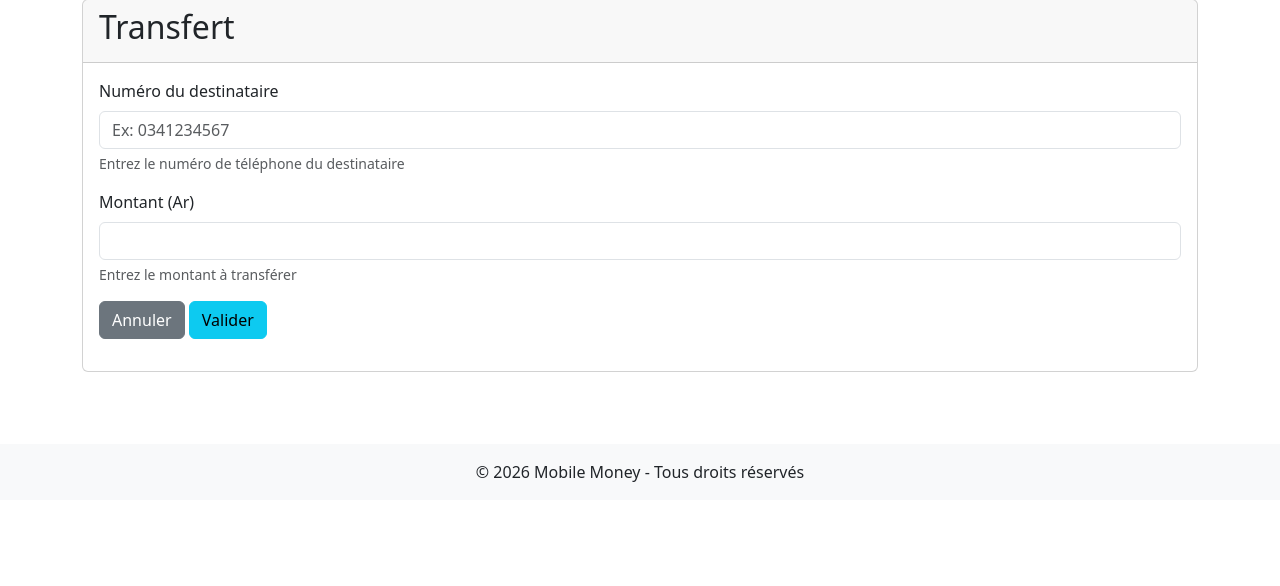
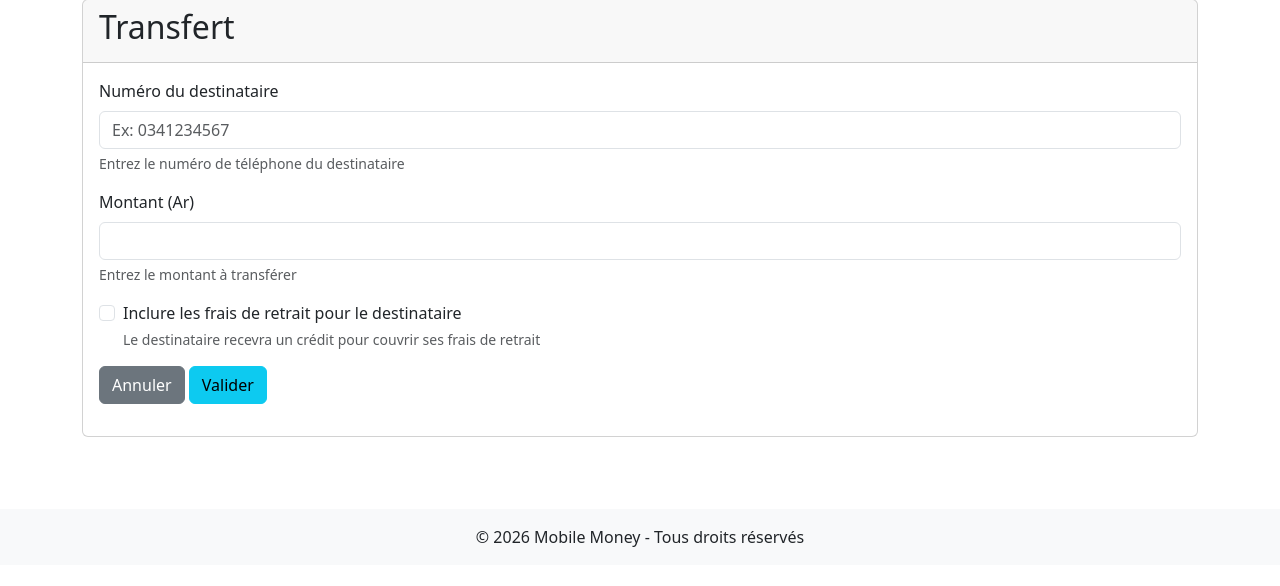
Before and after one commit to lastAIZENpr/MOBILE_MONEY, a CodeIgniter 4 app: the page made by app/Views/client/transfert.php in a window 1280 px wide. Shown: the part 81-667 px from the top of the page. Run offline with PHP 8.4 and a stand-in for CodeIgniter, Linux system fonts and the light colour scheme; the template is opened without the code that fills it, so the values that code supplies are empty; some libraries are stand-ins or nearby versions.

Commit message:
frais_retrait

```diff
--- a/app/Views/client/transfert.php
+++ b/app/Views/client/transfert.php
@@ -25,6 +25,13 @@
                         <input type="number" class="form-control" id="montant" name="montant" required min="1" step="1">
                         <div class="form-text">Entrez le montant à transférer</div>
                     </div>
+                    <div class="mb-3 form-check">
+                        <input type="checkbox" class="form-check-input" id="inclure_frais_retrait" name="inclure_frais_retrait">
+                        <label class="form-check-label" for="inclure_frais_retrait">
+                            Inclure les frais de retrait pour le destinataire
+                        </label>
+                        <div class="form-text">Le destinataire recevra un crédit pour couvrir ses frais de retrait</div>
+                    </div>
                     <div class="mb-3">
                         <a href="<?= base_url('client') ?>" class="btn btn-secondary">Annuler</a>
                         <button type="submit" class="btn btn-info">Valider</button>
```
